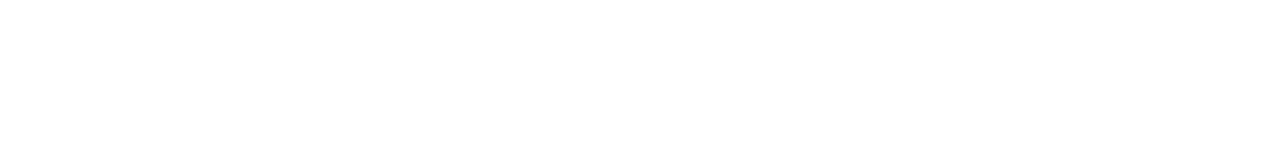
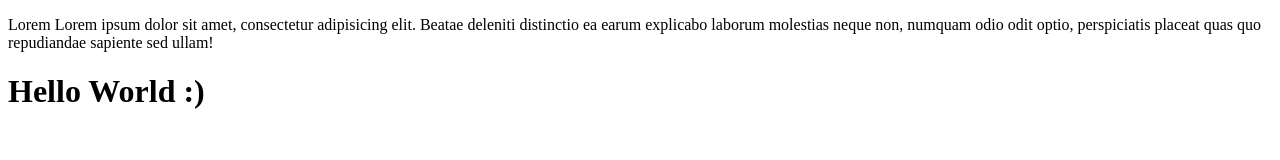
Before and after one commit to Grizzly21f/Branch, a plain HTML site: page Branch1.2/index.html in a window 1280 px wide. Drawn offline with Linux system fonts and the light colour scheme.

Commit message:
New p and h1 and style in body

```diff
--- a/Branch1.2/index.html
+++ b/Branch1.2/index.html
@@ -5,6 +5,13 @@
   <title>Title</title>
 </head>
 <body>
+  <p>Lorem Lorem ipsum dolor sit amet,
+    consectetur adipisicing elit. Beatae deleniti
+    distinctio ea earum explicabo laborum molestias
+    neque non, numquam odio odit optio, perspiciatis
+    placeat quas quo repudiandae sapiente sed ullam!</p>
+<h1> Hello World :)</h1>
 
 </body>
+
 </html>
--- a/Branch1.2/style.css
+++ b/Branch1.2/style.css
@@ -0,0 +1,4 @@
+body{
+  margin: 0;
+  background-color: darkred;
+}
```
